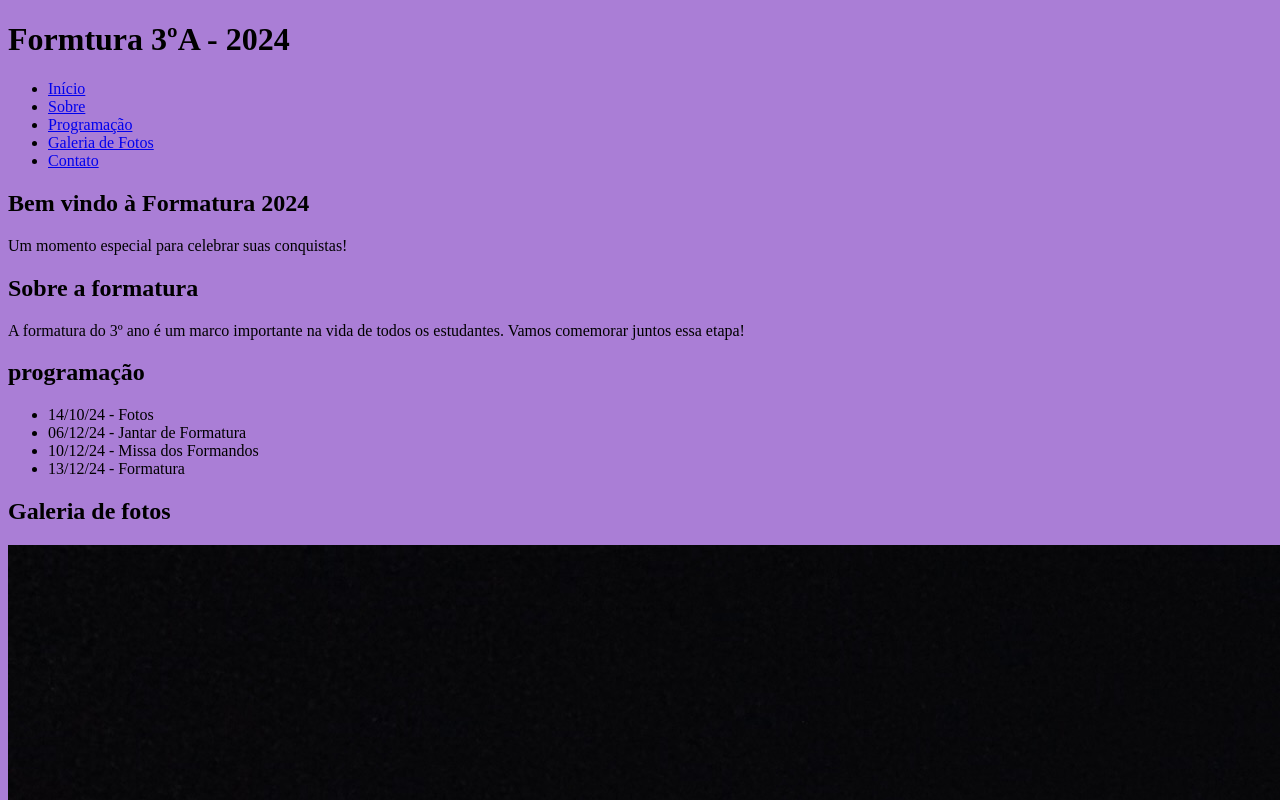
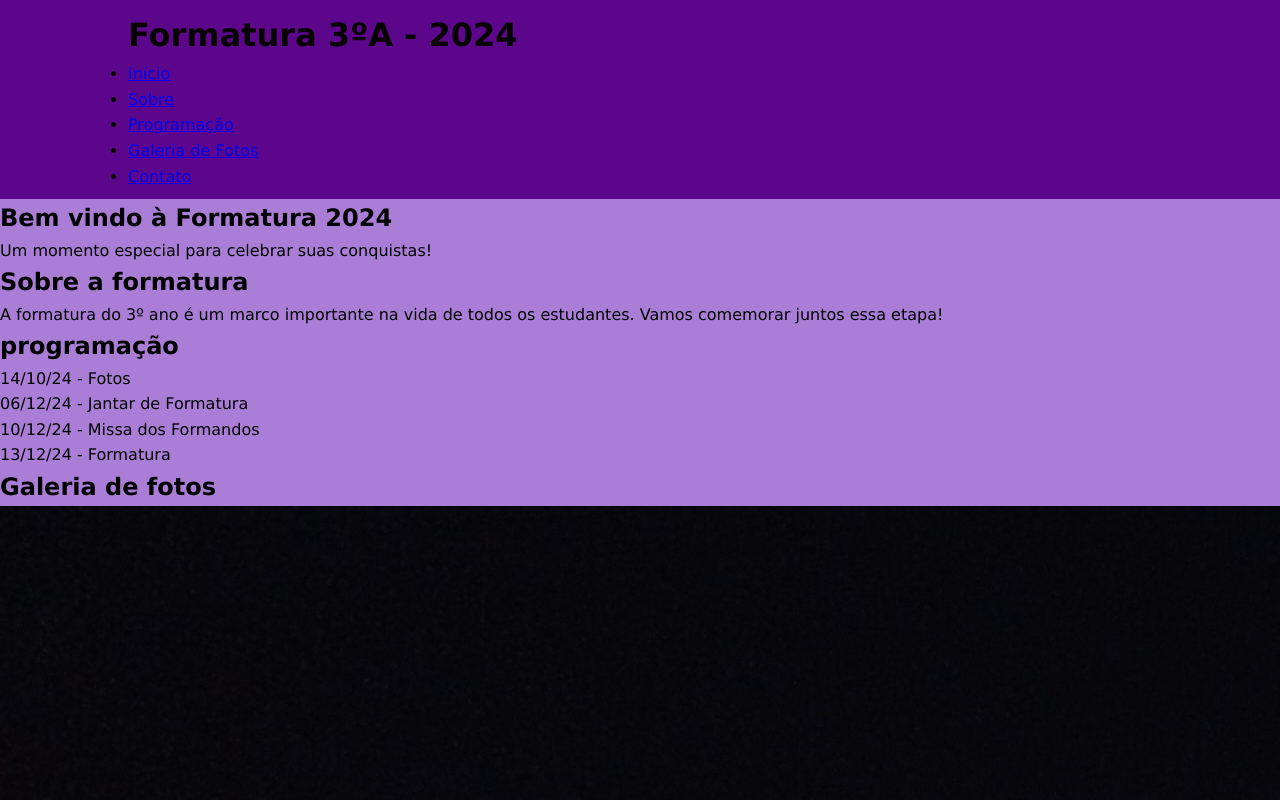
Before and after one commit to zyanayz1/formaturA-3a, a plain HTML site: page index.html in a window 1280 px wide. Shown: the top 800 px of the page. Drawn offline with Linux system fonts and the light colour scheme.

Commit message:
Add files via upload

```diff
--- a/index.html
+++ b/index.html
@@ -10,7 +10,7 @@
 <body>
     <header>
         <div class="cabecalho">
-            <h1>Formtura 3ºA - 2024</h1>
+            <h1>Formatura 3ºA - 2024</h1>
             <nav>
                 <ul>
                     <li><a href="#home">Início</a></li>
@@ -68,6 +68,7 @@
                <img src="IMG_1308.jpeg" alt="">
                <img src="IMG_1543.jpeg" alt="">
                <img src="IMG_2978.jpg" alt="">
+               <img src="IMG_0992.jpeg" alt="">
 
             </div>
         </div>
--- a/style.css
+++ b/style.css
@@ -1,3 +1,24 @@
+ *{
+    margin: 0;
+    padding: 0;
+    box-sizing: border-box;
+}
+
+
 body{
     background-color: rgb(170, 126, 214);
+    font-family: Verdana, Geneva, Tahoma, sans-serif;
+    line-height: 1.6;
+
 }
+
+.cabecalho{
+    width: 80%;
+    margin: 0 auto;
+}
+
+header{
+    background-color: rgb(91, 6, 139);
+    color: rgb(7, 0, 0);
+    padding: 10px 0;
+}
```
Also changed, not shown: IMG_0992.jpeg (added).
